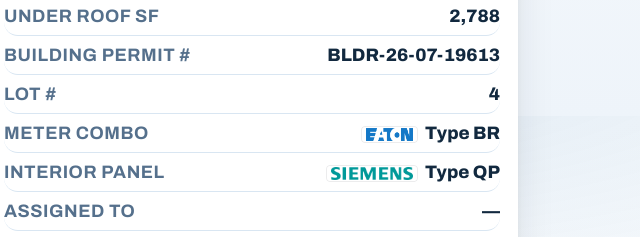
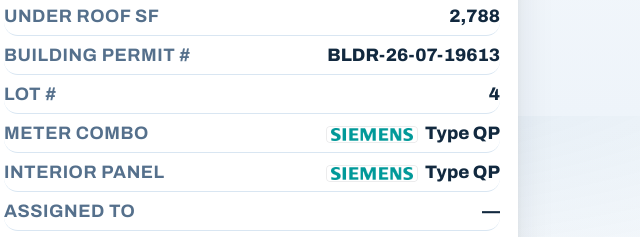
Before and after one commit to Sharmaelechvac/exj-root-tracker, a plain HTML site: page 14065/index.html in a window 1280 px wide. Shown: the part 2284-2521 px from the top of the page, 388-1028 px from the left. Drawn offline with Linux system fonts and the light colour scheme; no server answers.

Commit message:
Meter gear: 14065/16321/601 are Siemens combos (Type QP), not Eaton — per 11/16 field photos, Sanjay confirmed

```diff
--- a/14065/index.html
+++ b/14065/index.html
@@ -174,7 +174,7 @@
       <div><dt>Under Roof SF</dt><dd>2,788</dd></div>
       <div><dt data-i18n="permitNo">Building Permit #</dt><dd id="jm-permit">BLDR-26-07-19613</dd></div>
       <div><dt data-i18n="lotNo">Lot #</dt><dd id="jm-lot">4</dd></div>
-      <div><dt data-i18n="meterLbl">Meter combo</dt><dd><img class="eqlogo" src="../logo-eaton.png" alt="Eaton">Type BR</dd></div>
+      <div><dt data-i18n="meterLbl">Meter combo</dt><dd><img class="eqlogo" src="../logo-siemens.png" alt="Siemens">Type QP</dd></div>
       <div><dt data-i18n="panelLbl">Interior panel</dt><dd><img class="eqlogo" src="../logo-siemens.png" alt="Siemens">Type QP</dd></div>
       <div><dt data-i18n="crewLbl">Assigned crew</dt><dd id="jm-crew">—</dd></div>
       <div><dt data-i18n="tugInstall">TUG install date</dt><dd id="jm-date">Mon 11/16/2026</dd></div>
```
Also changed, not shown: 16321/index.html (+1 -1 lines), 601/index.html (+1 -1 lines).
